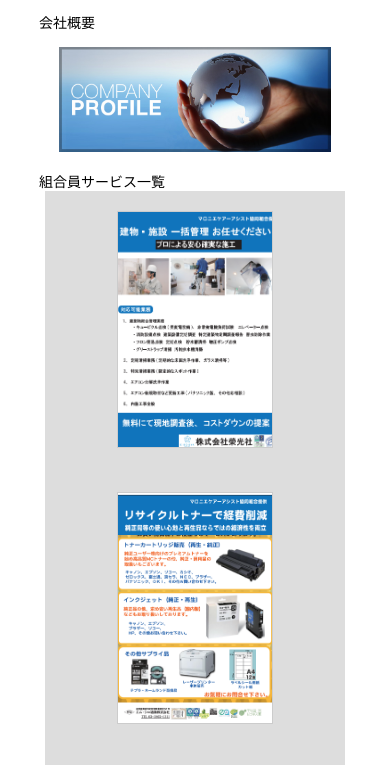
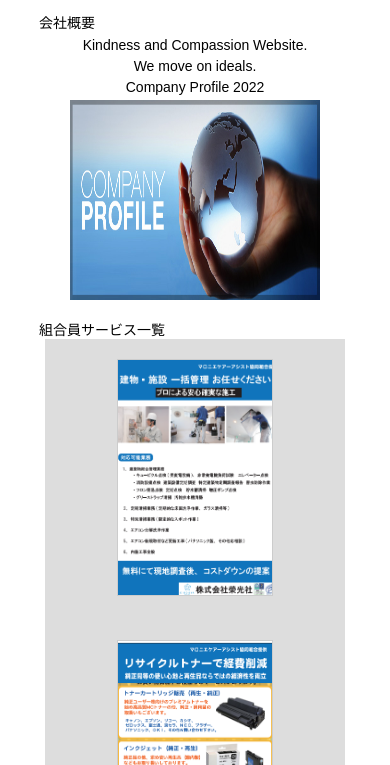
Before and after one commit to neykhant/real-web, a plain HTML site: page 会社概要.html in a window 390 px wide. Shown: the part 51-816 px from the top of the page. Drawn offline with Linux system fonts and the light colour scheme.

Commit message:
add japan page two text and image

```diff
--- a/style.css
+++ b/style.css
@@ -144,7 +144,7 @@ li.nav-item a:hover {
 .headerKaigo {
   position: absolute;
   top: 18%;
-  left: 14%;
+  left: 18%;
   font-size: 30px;
 }
 
@@ -323,6 +323,25 @@ ul.paragraph li {
   /* background-color: seashell; */
   /* margin: 15px 0px; */
   margin: 15px 20px;
+}
+
+.japanProfile{
+  display: flex;
+  flex-direction: row;
+  flex-wrap: wrap;
+  justify-content: center;
+  /* height: 200px; */
+  align-items: center;
+}
+
+.japanProfile > div{
+  width: 40%;
+  /* background-color: red; */
+}
+
+.japanProfile img{
+  height: 200px;
+  width:100%;
 }
 
 .japanContainer h4 {
@@ -909,6 +928,22 @@ input[type="submit"]:hover {
 }
 
 @media (max-width: 600px) {
+  .japanProfile {
+    display: flex;
+    flex-direction: column;
+    flex-wrap: wrap;
+    justify-content: center;
+    /* height: 200px; */
+    align-items: center;
+    margin-bottom: 15px;
+}
+
+.japanProfile > div {
+  width: 80%;
+  /* background-color: red; */
+  text-align: center;
+}
+
   .headerKaigo {
     position: absolute;
     font-size: 16px;
--- a/会社概要.html
+++ b/会社概要.html
@@ -44,9 +44,14 @@
         <div class="japanContainer">
             <div class="container">
                 <p style="font-family: 'Montserrat', sans-serif">会社概要</p>
-                <div class="japanParagraph">
+                <div class="japanProfile">
                     <!-- <h4>テキスト</h4> -->
-                    <img src="images/company-profile-image.jpg" alt="">
+                    <div>
+                        <span style="display: block; margin: 5px 0; font-family: 'Montserrat', sans-serif">Kindness and Compassion Website.</span>
+                        <span style="display: block; margin: 5px 0; font-family: 'Montserrat', sans-serif">We move on ideals.</span>
+                        <span style="display: block; margin: 5px 0; font-family: 'Montserrat', sans-serif">Company Profile 2022</span>
+                    </div>
+                    <div><img src="images/company-profile-image.jpg" alt=""></div>
                 </div>
                 <span style="font-family: 'Montserrat', sans-serif">
                     組合員サービス一覧
```
